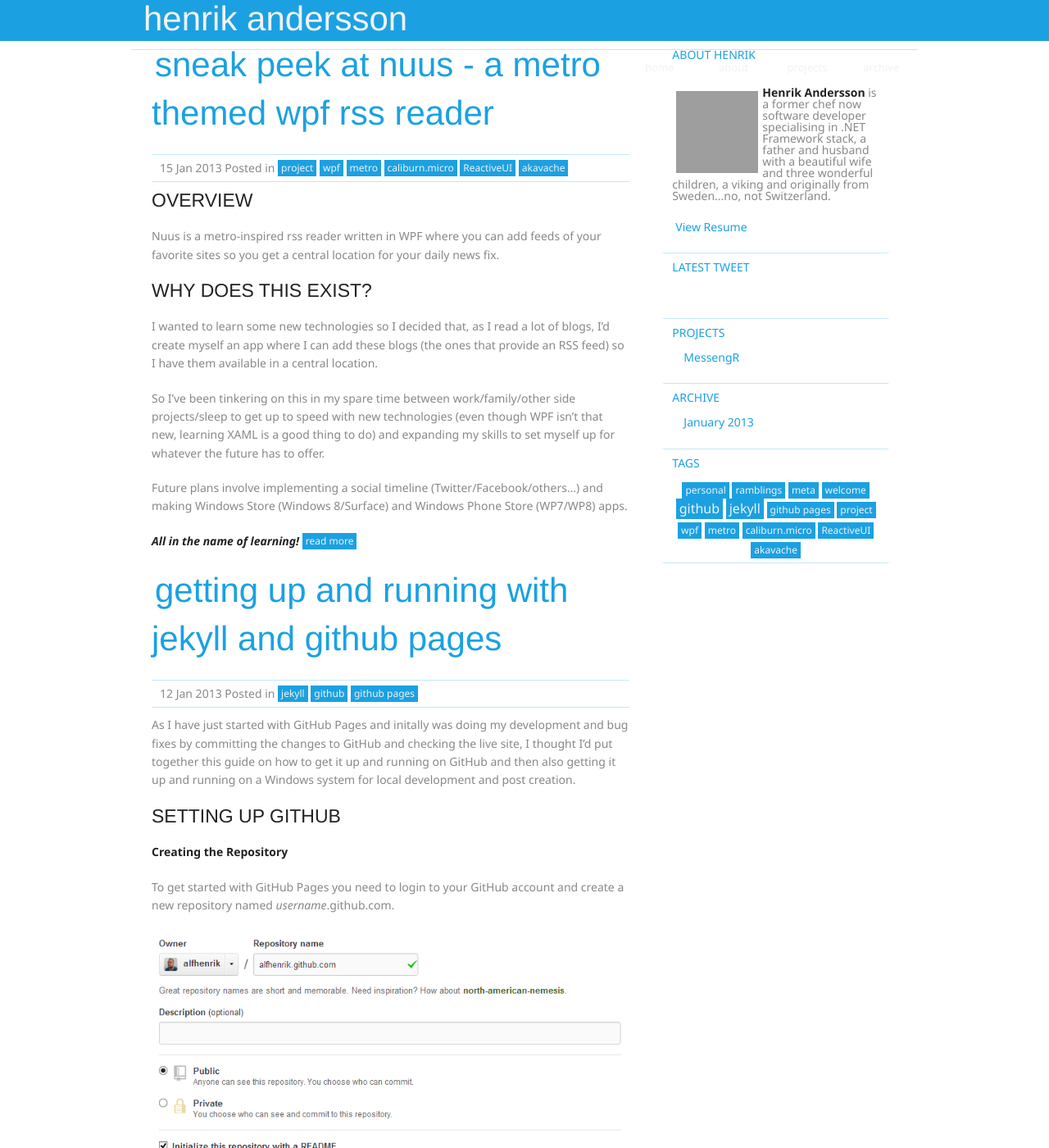
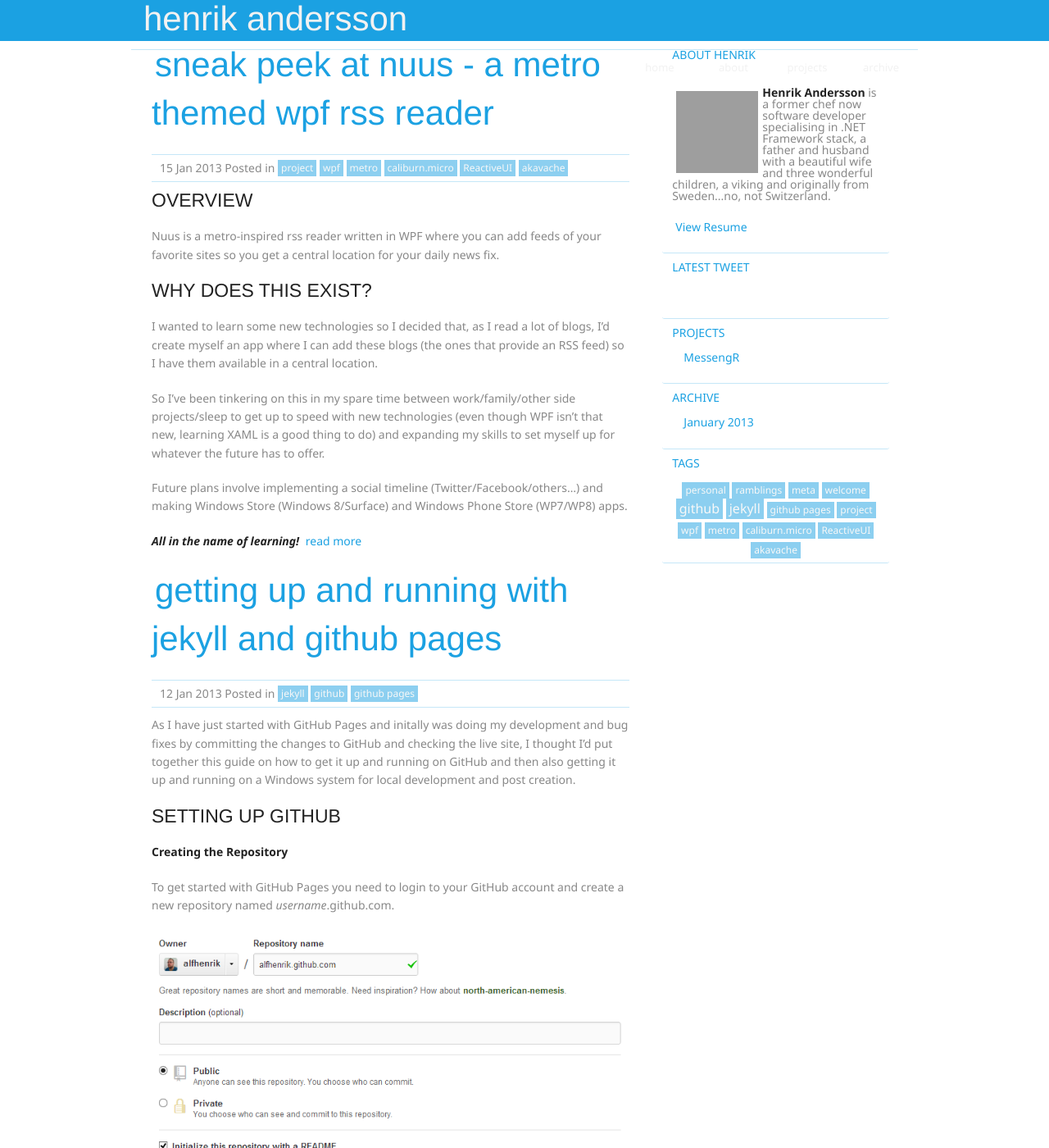
Before and after one commit to hnrkndrssn/hnrkndrssn.github.io, a Jekyll site: the page built from index.html, in a window 1280 px wide and 1400 px high. Shown: the whole window at 82% size. Built offline with Jekyll 4.4.1, drawn with Linux system fonts in a browser that asks for light colours; Markdown is read by kramdown in place of the engine named in the settings; the list of posts is cut into pages by our own code; grey boxes are pictures that could not be loaded.

Commit message:
Update main nav and tag styles

```diff
--- a/index.html
+++ b/index.html
@@ -13,7 +13,7 @@
     </p>
 </div>
 {{ post.content | split: '<!--break-->' | first }}
-<span class="label"><a href="{{ post.url | remove:'.html' }}">read more</a></span>
+<span class="read-more"><a href="{{ post.url | remove:'.html' }}">read more</a></span>
 <p></p>
 {% endfor %}
 <!--
--- a/stylesheets/styles.css
+++ b/stylesheets/styles.css
@@ -53,7 +53,7 @@
     padding: 2px 4px;
 }
 
-    a:hover {
+    a:hover, .read-more a:hover {
         background: #1893CC;
         color: #f2f2f2;
         text-decoration: none;
@@ -70,8 +70,10 @@
 		padding: 0;
 		margin: 0;
 	}
+
 .label {
     font-weight: normal;
+	opacity: 0.5;
 }
 
     .label a {
@@ -183,24 +185,12 @@
     height: 45px;
 }
 
-    header ul#main-nav li:hover {
-        border-top: 5px solid rgb(27, 141, 226);
-    }
-
-        header ul#main-nav li:hover a {
-            margin-top: 10px;
-        }
-
 header ul a {
     line-height: 1;
     color: #f2f2f2;
     display: block;
     text-align: center;
 }
-
-    header ul#main-nav a:hover {
-        background: none;
-    }
 
 strong {
     color: #222;
```
